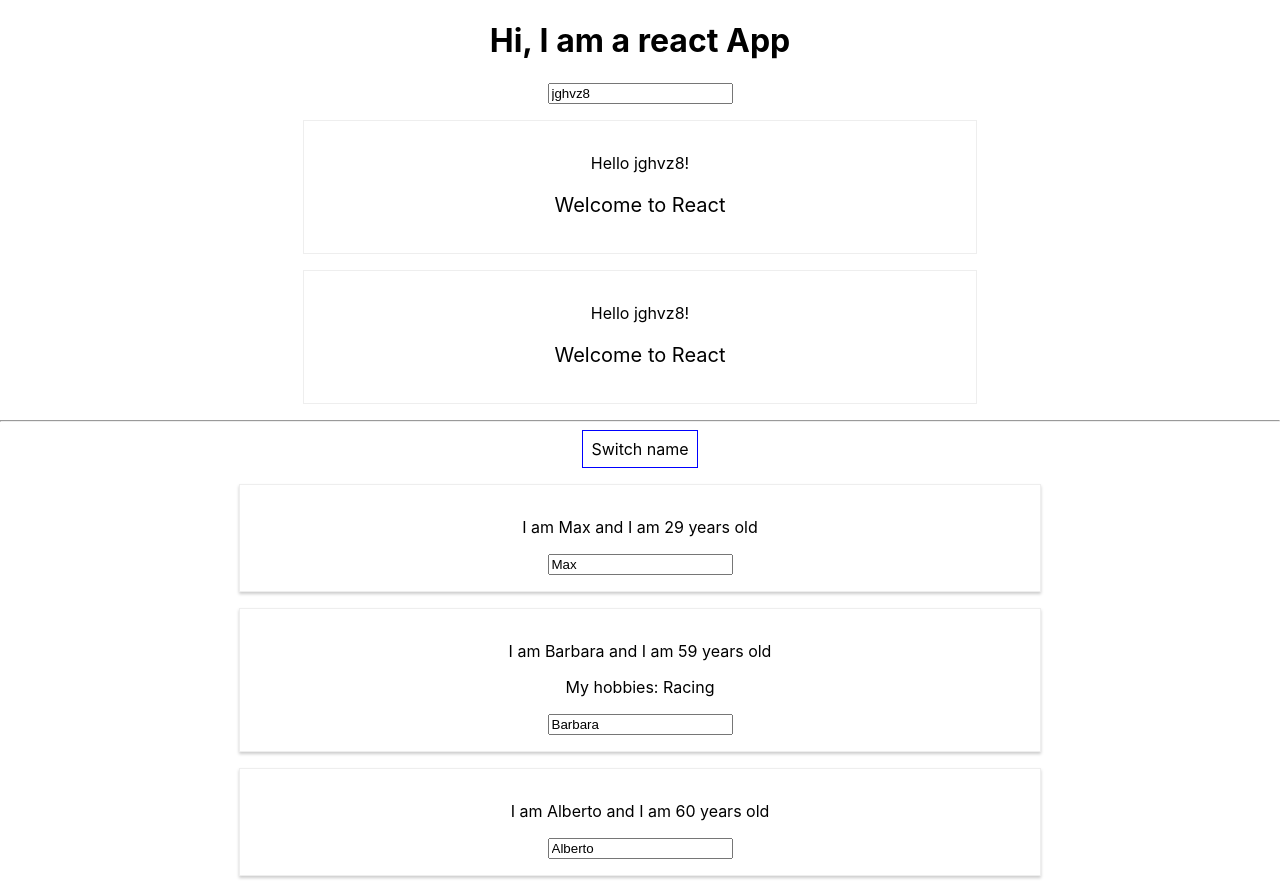
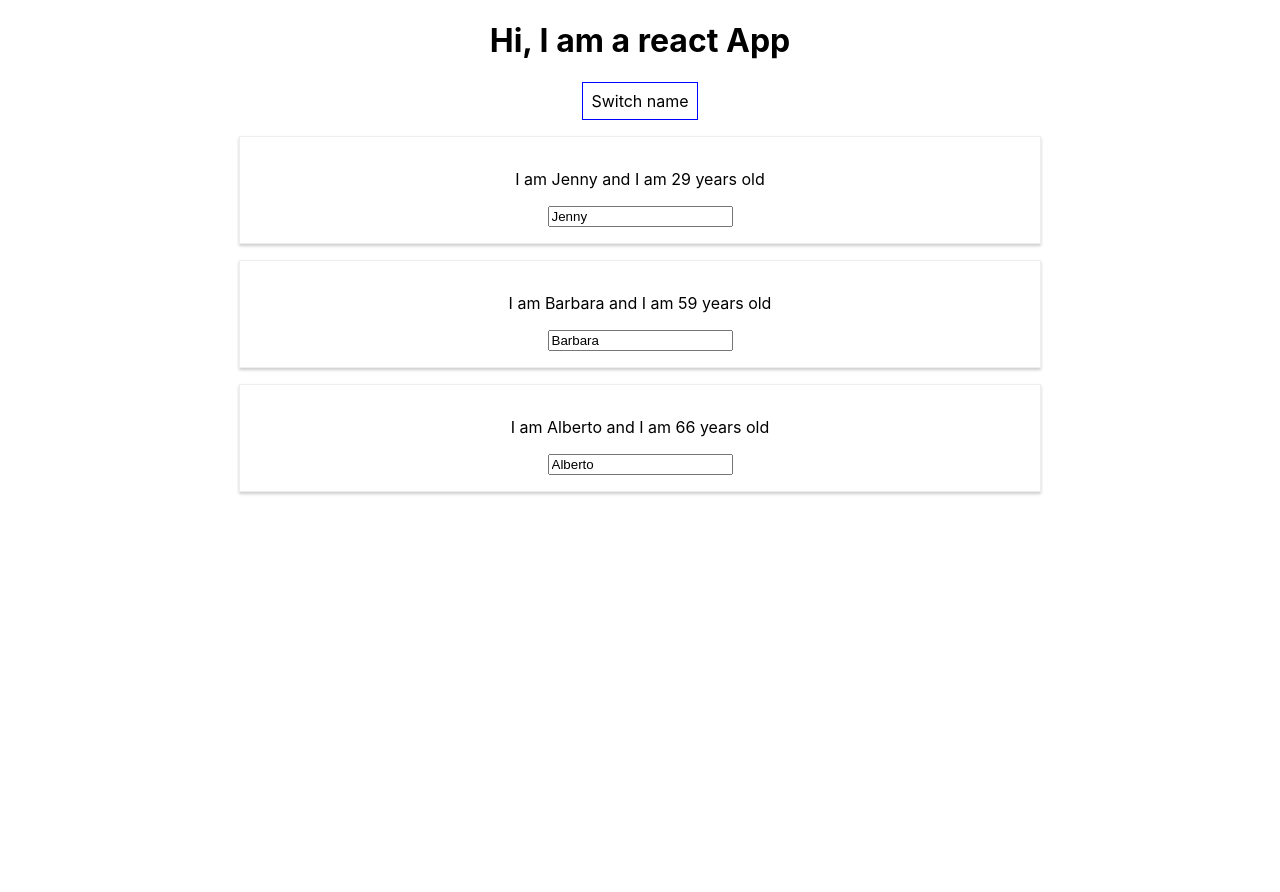
Before and after one commit to Jgvictoria/react-complete-guide, a React (Create React App) app: page / in a window 1280 px wide. Both pictures are taken after a click on the button "Switch name". After the commit the page ends 800 px from the top, so only its background shows below. Built offline with nearby package versions, Linux system fonts and the light colour scheme.

Commit message:
List and conditions

```diff
--- a/src/App.js
+++ b/src/App.js
@@ -2,45 +2,53 @@
 import './App.css';
 
 import Person from './Person/Person';
-import UserOutput from './UserOutput/UserOutput';
-import UserInput from './UserInput/UserInput'
 
 class App extends Component {
 
   state = {
-    persons : [
-      {name: "Jenny", age: "29"},
-      {name: "Barbara", age: "59"},
-      {name: "Alberto", age: "66"}
+    persons: [
+      { id: "1", name: "Jenny", age: "29" },
+      { id: "2",name: "Barbara", age: "59" },
+      { id: "3",name: "Alberto", age: "66" }
     ],
-    username: 'jghvz8'
+    username: 'jghvz8',
+    showPersons: false
   }
 
-  switchNameHandler = (newName) => {
-    //DON'T DO THIS this.state.persons[0].name = "Max";
-    this.setState({
-      persons : [
-        {name: newName, age: "29"},
-        {name: "Barbara", age: "59"},
-        {name: "Alberto", age: "60"}
-      ]
-    })
+  deletePersonHandler = (personIndex) => {
+    /* creates a new array, best practice */
+    const persons = this.state.persons.slice();
+
+    /*another way to create a new copy
+    const persons = [...this.state.persons];*/
+
+    persons.splice(personIndex, 1);
+    this.setState({persons: persons});
+  }
+
+  togglePersonHandler = () => {
+    const doesShow = this.state.showPersons;
+    this.setState({ showPersons: !doesShow });
   }
 
   usernameChangedHandler = (event) => {
     this.setState({
-      username : event.target.value
+      username: event.target.value
     })
   }
 
-  nameChangedHandler = (event) => {
-    this.setState({
-      persons : [
-        {name: event.target.value, age: "29"},
-        {name: "Barbara", age: "59"},
-        {name: "Alberto", age: "60"}
-      ]
-    })
+  nameChangedHandler = (event, id) => {
+    const personIndex = this.state.persons.findIndex(p => {
+        return p.id === id;
+    });
+
+    const person = {...this.state.persons[personIndex]}
+    person.name = event.target.value;
+
+    const persons = [...this.state.persons];
+    persons[personIndex] = person;
+
+    this.setState({ persons: persons });
   }
 
   render() {
@@ -52,35 +60,32 @@
       cursor: 'pointer'
     }
 
+    let persons = null;
+    if (this.state.showPersons) {
+      persons = (
+        <div>
+          {this.state.persons.map((person, index) => {
+            return <Person
+                      click = {this.deletePersonHandler.bind(this, index)}
+                      changed = {(event) => this.nameChangedHandler(event, person.id)}
+                      key = {person.id}
+                      name = {person.name}
+                      age = {person.age}/>
+          })}
+        </div>
+      );
+    }
+
     return (
       <div className="App">
         <h1>Hi, I am a react App</h1>
-
-        <UserInput username = {this.state.username} changed = {this.usernameChangedHandler}/>
-        <UserOutput username = {this.state.username}/>
-        <UserOutput username = {this.state.username}/>
-
-        <hr/>
-
         <button
-          onClick = {/*it might cause performance issues*/() => this.switchNameHandler("Max")}
-          style = {style}>
+          /*onClick = {it might cause performance issues() => this.switchNameHandler("Max")}*/
+          onClick={this.togglePersonHandler}
+          style={style}>
           Switch name
         </button>
-        <Person
-          name = {this.state.persons[0].name}
-          age = {this.state.persons[0].age}
-          click = {this.switchNameHandler.bind(this, "Jenny!")}
-          changed = {this.nameChangedHandler}/>
-        <Person
-          name = {this.state.persons[1].name}
-          age = {this.state.persons[1].age}>My hobbies: Racing</Person>
-        <Person
-          name = {this.state.persons[2].name}
-          age = {this.state.persons[2].age}/>
-
-
-
+        {persons}
       </div>
     );
   }
```
